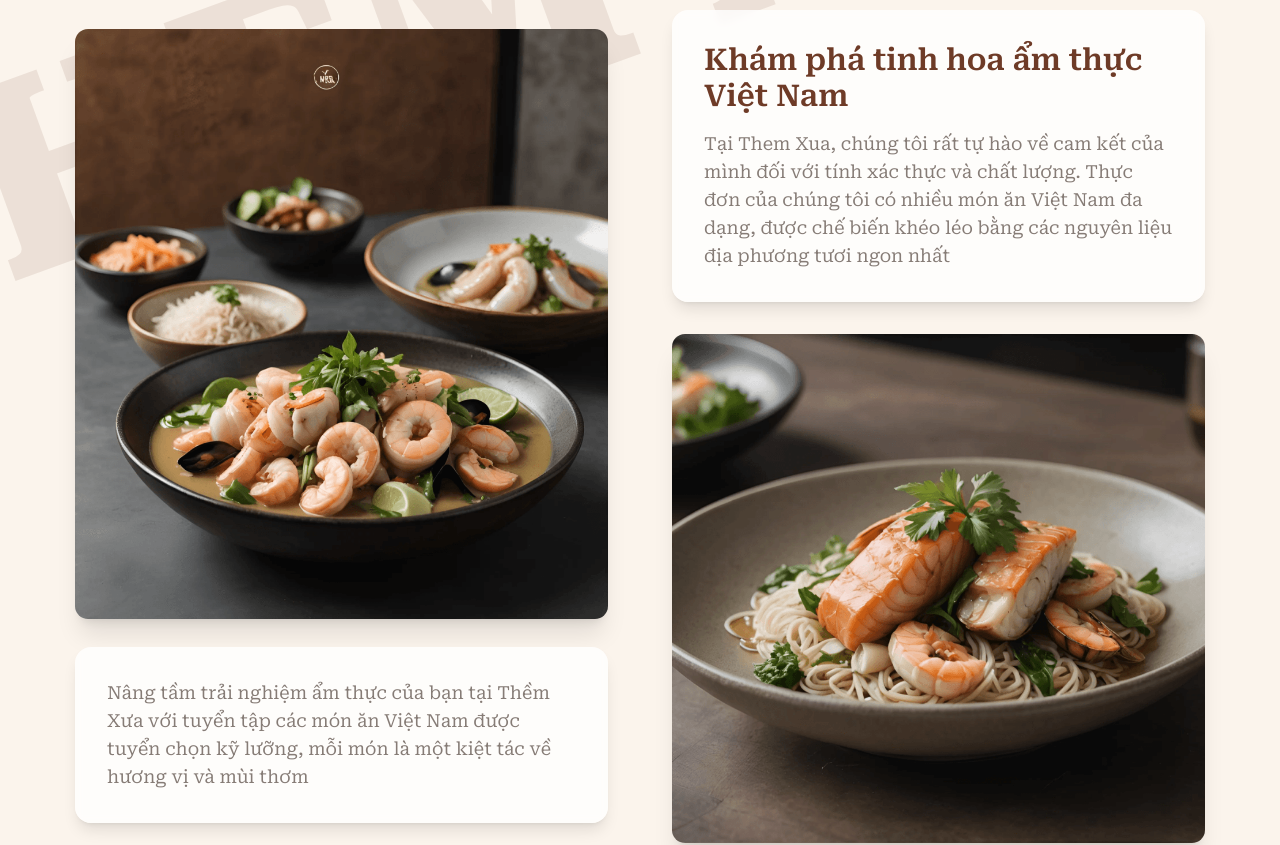
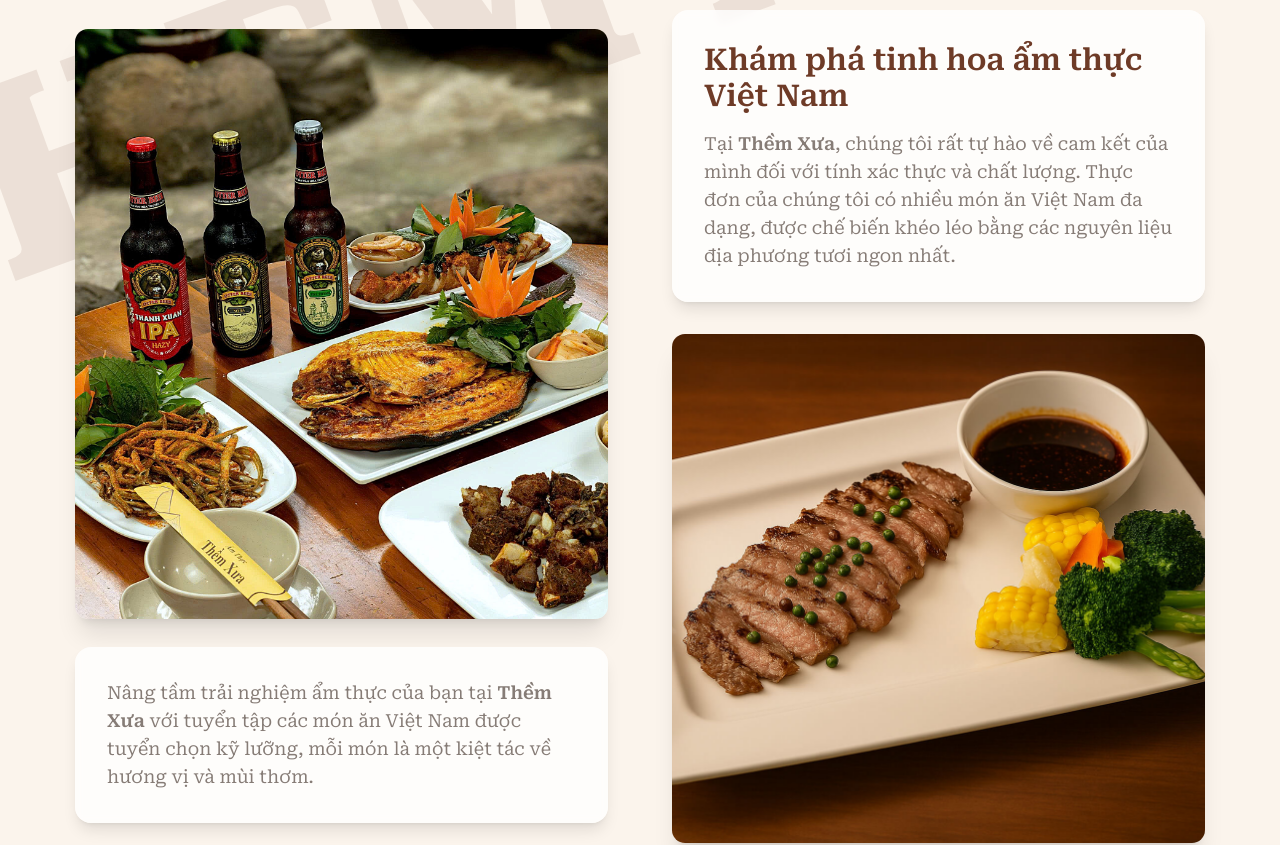
Before and after one commit to LJFamily2/NextJS_ThemXua, a Next.js app in the folder themxua/frontend/: page / in a window 1280 px wide. Shown: the part 5980-6825 px from the top of the page. Built offline with nearby package versions, Linux system fonts and the light colour scheme.

Commit message:
Refactor code structure for improved readability and maintainability

```diff
--- a/themxua/frontend/app/components/sections/FoodShowcaseSection.tsx
+++ b/themxua/frontend/app/components/sections/FoodShowcaseSection.tsx
@@ -6,7 +6,6 @@ import Image from 'next/image';
 const FoodShowcaseSection: React.FC = () => {
   return (
     <section className="bg-themxua-cream-light py-16 lg:py-24 relative overflow-hidden">
-      {' '}
       {/* Background Brand Text */}
       <div className="absolute w-full h-full left-0 top-0 pointer-events-none overflow-hidden">
         <h3
@@ -27,17 +26,17 @@ const FoodShowcaseSection: React.FC = () => {
           <div className="flex-1 max-w-[626px] relative">
             <div className="relative w-full h-[400px] lg:h-[590px] rounded-[13px] overflow-hidden mb-7 shadow-xl">
               <Image
-                src="/images/section4-shape.png"
+                src="/images/heroBg.jpg"
                 alt="Decorative Shape"
                 fill
-                className="object-cover hover:scale-105 transition-transform duration-700"
+                className="object-cover object-left hover:scale-105 transition-transform duration-700 "
               />
             </div>
             <div className="bg-white/80 backdrop-blur-sm rounded-2xl p-6 lg:p-8 shadow-lg">
               <p className=" text-base lg:text-lg text-themxua-gray leading-relaxed">
-                Nâng tầm trải nghiệm ẩm thực của bạn tại Thềm Xưa với tuyển tập
+                Nâng tầm trải nghiệm ẩm thực của bạn tại <span className="font-semibold">Thềm Xưa</span> với tuyển tập
                 các món ăn Việt Nam được tuyển chọn kỹ lưỡng, mỗi món là một
-                kiệt tác về hương vị và mùi thơm
+                kiệt tác về hương vị và mùi thơm.
               </p>
             </div>
           </div>
@@ -50,17 +49,17 @@ const FoodShowcaseSection: React.FC = () => {
                   Khám phá tinh hoa ẩm thực Việt Nam
                 </h3>
                 <p className=" text-base lg:text-lg text-themxua-gray leading-relaxed">
-                  Tại Them Xua, chúng tôi rất tự hào về cam kết của mình đối với
+                  Tại <span className="font-semibold">Thềm Xưa</span>, chúng tôi rất tự hào về cam kết của mình đối với
                   tính xác thực và chất lượng. Thực đơn của chúng tôi có nhiều
                   món ăn Việt Nam đa dạng, được chế biến khéo léo bằng các
-                  nguyên liệu địa phương tươi ngon nhất
+                  nguyên liệu địa phương tươi ngon nhất.
                 </p>
               </div>
 
               {/* Food Image */}
               <div className="relative w-full h-[350px] lg:h-[509px] rounded-[13px] overflow-hidden shadow-xl">
                 <Image
-                  src="/images/section4-food.png"
+                  src="/images/FoodShowcase.jpg"
                   alt="ThemXua Signature Dish"
                   fill
                   className="object-cover hover:scale-105 transition-transform duration-700"
```
Also changed, not shown: themxua/frontend/public/images/FoodShowcase.jpg (added).
